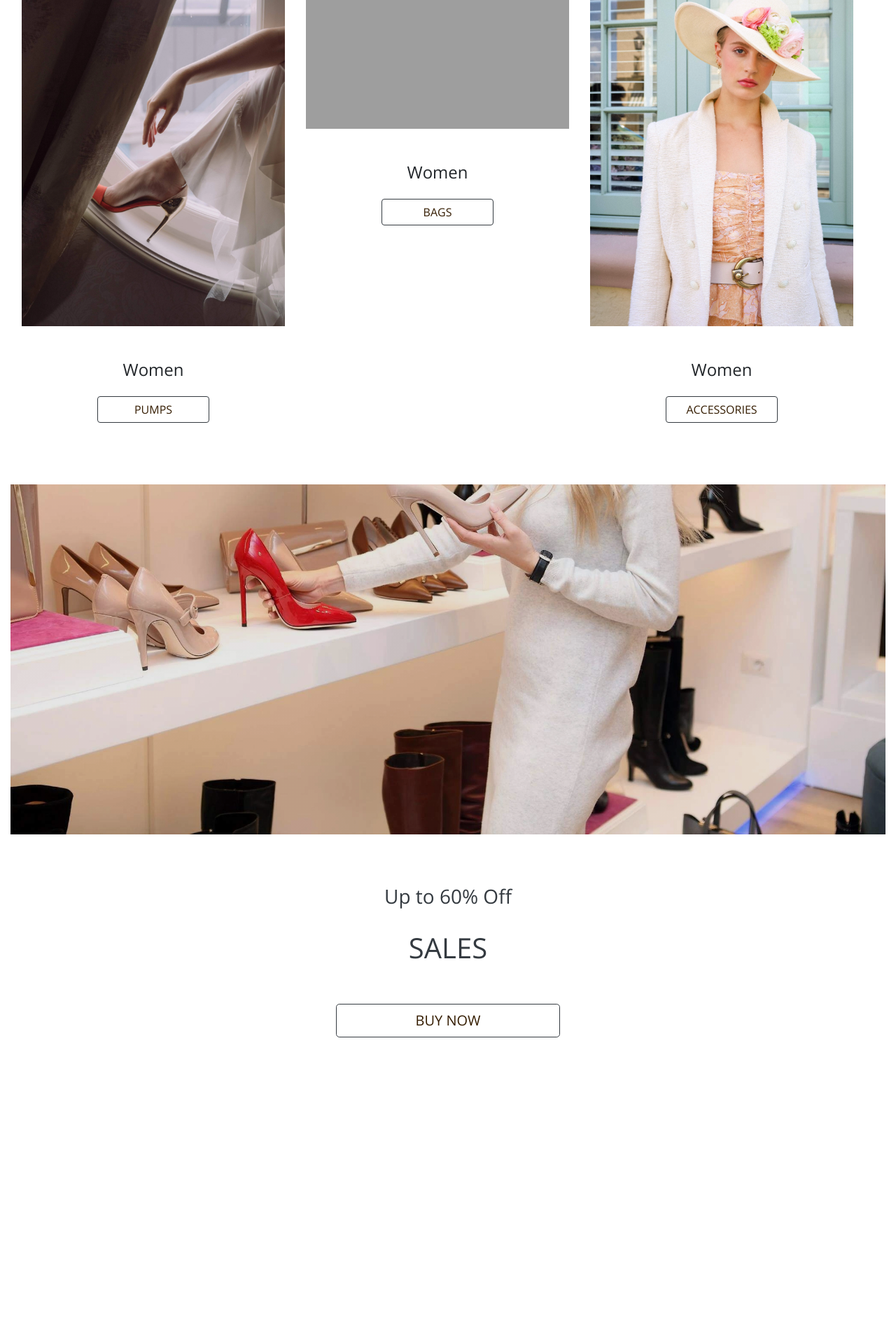
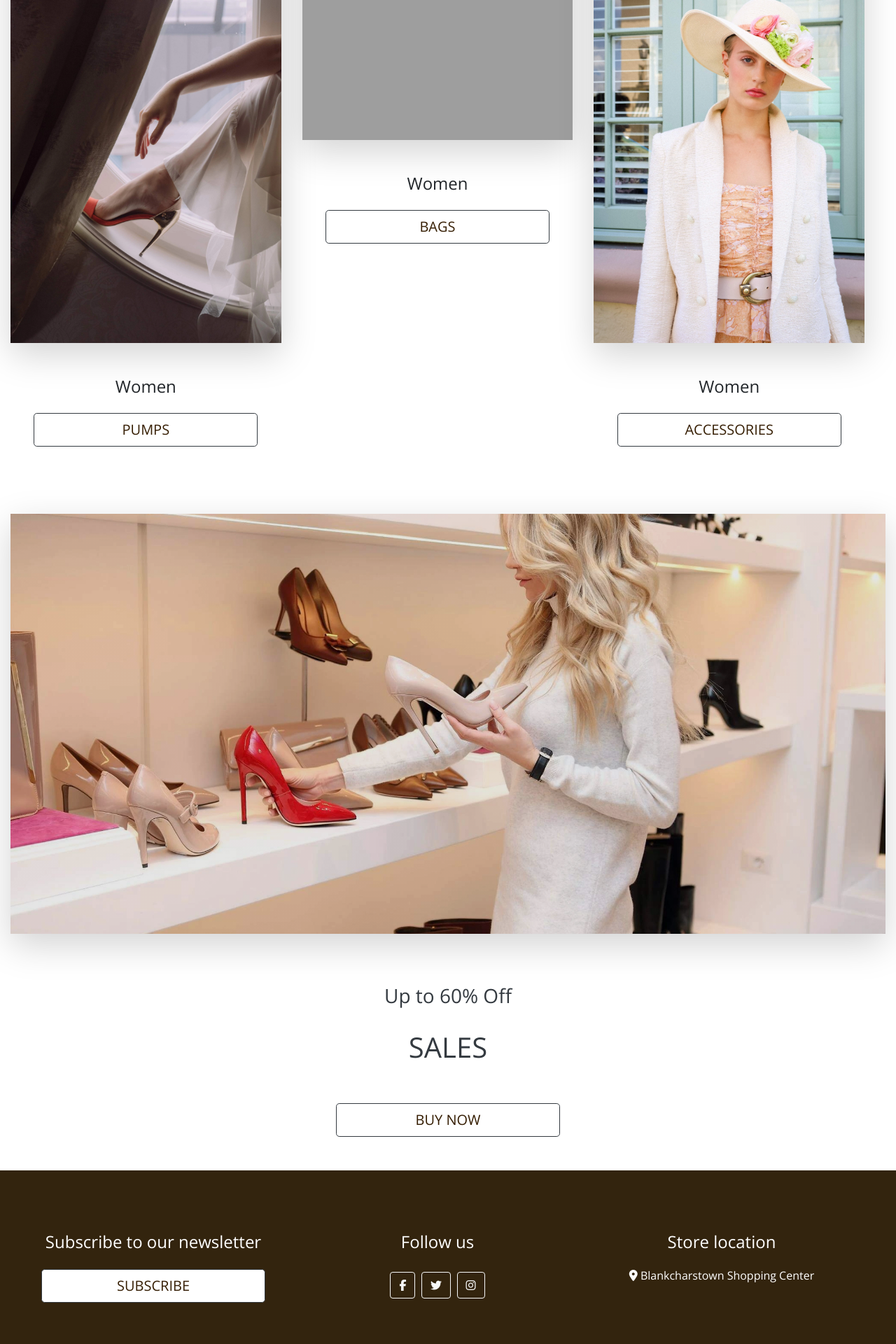
Before and after one commit to fitabigail/Madame-Musette, a Django app: page / in a window 1280 px wide. Shown: the part 1440-3360 px from the top of the page at 70% size. Before the commit the page ends 2922 px from the top, so only its background shows below. Run offline with Django 3.2, Linux system fonts and the light colour scheme; some libraries are stand-ins or nearby versions; grey boxes are pictures that could not be loaded.

Commit message:
Add footer with a modal subscription to base.html, and finish the index page template

```diff
--- a/home/templates/home/index.html
+++ b/home/templates/home/index.html
@@ -14,11 +14,12 @@
 
 
 <!-- Background image -->
-<div class="p-5 text-center bg-image banner-image">
-  <div class="mask d-none d-sm-block">
+<div class="p-5 text-center bg-image banner-image shadow-lg">
+  <div class="mask">
     <div class="d-flex justify-content-center align-items-center h-100">
       <div class="text-white hero-text">
-        <h1 class="mb-3">MadameMusette</h1>
+        <h1 class="mb-3 d-none d-sm-block">MadameMusette</h1>
+        <h1 class="mb-3 d-block d-sm-none">MM</h1>
         <a class="btn btn-outline-light btn-lg" href="#!" role="button">Find your perfect shoes</a>
       </div>
     </div>
@@ -29,38 +30,39 @@
 <!--Main page heading-->
 <div class="col12 text-center mt-5">
   <h3 class="text-dark pt-4">New Collection</h3>
-  <h1 class="text-dark pt-4">Spring-Summer 2023</h1>
+  <h1 class="text-dark pt-4 d-none d-sm-block">Spring-Summer 2023</h1>
+  <h1 class="mb-3 d-block d-sm-none">SS-2023</h1>
   <a class="btn btn-outline-dark btn-lg mt-5 discover-btn" href="#!" role="button">Discover</a>
 </div>
 <!--End main heading-->
 
 <!--Three column products section-->
 <div class="container-fluid">
-  <div class="row my-5 w-100 p-3">
+  <div class="row my-5 w-100">
 
-    <div class="col-md-4 my-4">
-      <img src="/media/shoe2.webp" alt="" class="w-100">
-      <div class="col12 text-center mt-5">
+    <div class="col-md-4 my-5">
+      <img src="/media/shoe2.webp" alt="" class="w-100 shadow-lg">
+      <div class="col-12 text-center mt-5">
         <h4 class="my-4">Women</h4>
-        <a href="#" class="btn btn-outline-dark btn-md products-btn">PUMPS</a>
+        <a href="#" class="btn btn-outline-dark btn-lg discover-btn">PUMPS</a>
 
       </div>
     </div>
 
-    <div class="col-md-4 my-4">
-      <img src="/media/purse.webp" alt="" class="w-100">
-      <div class="col12 text-center mt-5">
+    <div class="col-md-4 my-5">
+      <img src="/media/purse.webp" alt="" class="w-100 shadow-lg">
+      <div class="col-12 text-center mt-5">
         <h4 class="my-4">Women</h4>
-        <a href="#" class="btn btn-outline-dark btn-md products-btn">BAGS</a>
+        <a href="#" class="btn btn-outline-dark btn-lg discover-btn">BAGS</a>
 
       </div>
     </div>
 
-    <div class="col-md-4 my-4">
-      <img src="/media/belts1.webp" alt="" class="w-100">
-      <div class="col12 text-center mt-5">
+    <div class="col-md-4 my-5">
+      <img src="/media/belts1.webp" alt="" class="w-100 shadow-lg">
+      <div class="col-12 text-center mt-5">
         <h4 class="my-4">Women</h4>
-        <a href="#" class="btn btn-outline-dark btn-md products-btn">ACCESSORIES</a>
+        <a href="#" class="btn btn-outline-dark btn-lg discover-btn">ACCESSORIES</a>
 
       </div>
     </div>
@@ -71,7 +73,7 @@
 <!--Sales section-->
 
 <div class="container-fluid mb-5">
-<div class="p-5 text-center bg-image sales-image">
+<div class="p-5 text-center bg-image sales-image shadow-lg">
 </div>
 <div class="col12 text-center mt-5">
   <h3 class="text-dark pt-4">Up to 60% Off</h3>
--- a/static/css/base.css
+++ b/static/css/base.css
@@ -5,7 +5,7 @@ html, body {
 /**** Navigation bar ***/
 
 .navbar {
-    font-size: 1rem;
+    font-size: 1.5rem;
     font-family: 'Playfair', sans-serif;
     font-weight: 300;
     letter-spacing: .1rem;
@@ -17,11 +17,11 @@ html, body {
 
 .nav-link:hover{
     color: rgb(53, 29, 2)!important;
-    text-shadow: 0 .2rem .2rem rgba(0, 0, 0, 0.4);
+    text-shadow: 0 .1rem .1rem rgba(0, 0, 0, 0.4);
     z-index: 1;
     }
 
-/*** Headergradient color ***/
+/*** Header gradient color ***/
 
 .gradient-custom {
     background: rgb(36,19,0);
@@ -56,19 +56,20 @@ html, body {
 }
 
 .hero-text h1{
-font-size: 2.8rem;
-text-shadow: .1rem .1rem .3rem rgba(0, 0, 0, 1);
+    font-size: 2.8rem;
+    text-shadow: .1rem .1rem .3rem rgba(0, 0, 0, 1);
 }
 
-/***Main Heading Section**/
+/* ---- Main Heading Section ---- */
 
-.discover-btn{
+.btn.discover-btn{
     width: 20rem;
     color:rgb(53, 29, 2)!important;
     background-color: #fff;
+    text-transform: uppercase;
 }
 
-.discover-btn:hover{
+a.discover-btn:hover{
     background: rgb(36,19,0);
     background: -moz-linear-gradient(90deg, rgba(36,19,0,1) 0%, rgba(245,183,95,1) 35%, rgba(199,164,116,1) 100%);
     background: -webkit-linear-gradient(90deg, rgba(36,19,0,1) 0%, rgba(245,183,95,1) 35%, rgba(199,164,116,1) 100%);
@@ -78,29 +79,16 @@ text-shadow: .1rem .1rem .3rem rgba(0, 0, 0, 1);
     }
 
 /***Section three columns**/
-.products-btn{
-    width: 10rem;
-    color:rgb(53, 29, 2)!important;
-    background-color: #fff;
-}
 
-.products-btn:hover{
-    background: rgb(36,19,0);
-    background: -moz-linear-gradient(90deg, rgba(36,19,0,1) 0%, rgba(245,183,95,1) 35%, rgba(199,164,116,1) 100%);
-    background: -webkit-linear-gradient(90deg, rgba(36,19,0,1) 0%, rgba(245,183,95,1) 35%, rgba(199,164,116,1) 100%);
-    background: linear-gradient(90deg, rgba(36,19,0,1) 0%, rgba(245,183,95,1) 35%, rgba(199,164,116,1) 100%);
-    filter: progid:DXImageTransform.Microsoft.gradient(startColorstr="#241300",endColorstr="#c7a474",GradientType=1);
-    color:#fff;
-    }
 
 /***Section Sales***/
 
 .sales-image {
     background-image:linear-gradient(rgba(0,0,0,0.1),rgba(0,0,0,0.1)), url('/media/sales-background.webp');
     background-size: cover;
-    background-position: center bottom;
+    background-position: center center;
     background-repeat: no-repeat;
-    height: 500px;
+    height: 600px;
 
 }
 
@@ -231,7 +219,39 @@ text-shadow: .1rem .1rem .3rem rgba(0, 0, 0, 1);
     background: #3a3a3a;
 }
 
+/* ---- Footer ----*/
 
+.footer {
+    background-color: #33240e!important;
+    color:#fff;
+    font-size: 2px;
+}
+
+/* ------ Subscribe footer modal ---*/
+#myModal{
+    color: #000;
+
+}
+
+.modal-header{
+    color: #fff;
+}
+
+.modal-body{
+    text-align: center;
+    margin: auto;
+    font-size: 1.2rem;
+}
+
+a:link{
+    text-decoration: none;
+}
+#store-location:hover{
+    color: rgb(172, 134, 90)!important;
+    text-shadow: 0 .2rem .2rem rgba(0, 0, 0, 0.4);
+    z-index: 1;
+
+}
 
 /* -------------------------------- Media Queries */
 
--- a/templates/base.html
+++ b/templates/base.html
@@ -109,9 +109,9 @@
     </div>
     <div id="delivery-banner" class="row text-center">
       <div class="col bg-black text-white">
-          <h4 class="logo-font my-1">Free delivery on orders over ${{ free_shipping_threshold }}!</h4>
+        <h4 class="logo-font my-1">Free delivery on orders over ${{ free_shipping_threshold }}!</h4>
       </div>
-  </div>
+    </div>
   </header>
 
   {% if messages %}
@@ -142,6 +142,113 @@
 
   </div>
 
+  <footer class="footer bg-dark">
+    <div class="container-fluid">
+      <div class="row my-5 w-100 p-3">
+        <!-- Subscription-->
+        <div class="col-md-4 my-4">
+          <div class="col-12 text-center mt-5">
+            <h4 class="my-4">Subscribe to our newsletter</h4>
+            <!-- Button to Open the Modal -->
+            <button type="button" class="btn btn-outline-dark btn-lg discover-btn" data-toggle="modal"
+              data-target="#myModal">
+              Subscribe
+            </button>
+            <!-- The Modal -->
+            <div class="modal" id="myModal">
+              <div class="modal-dialog modal-lg">
+                <div class="modal-content">
+
+                  <!-- Modal Header -->
+                  <div class="modal-header gradient-custom">
+                    <h4 class="modal-title pl-5">You are not subscribe to ours newsletter?</h4>
+                    <button type="button" class="close" data-dismiss="modal">&times;</button>
+                  </div>
+
+                  <!-- Modal body -->
+                  <div class="modal-body">
+                    <div class="row">
+                      <div class="col-sm mt-5 p-5">
+                        <p class="d-none d-sm-block"><strong>Subscribe now</strong> and you will join the MadameMusette family! You will find out
+                          among the first all
+                          the news,
+                          news about the promotional campaigns and, from time to time, you will have
+                          <strong>personalized surprises</strong>
+                          !</p>
+                        <div class="form-group form-control-inline mt-5">
+
+                          <input type="text" class="form-control form-control-md" id="firstname"
+                            placeholder="First Name">
+                        </div>
+                        <div class="form-group">
+
+                          <input type="text" class="form-control form-control-md" id="lastname" placeholder="Last Name">
+                        </div>
+                        <div class="form-group">
+
+                          <input type="text" class="form-control form-control-md" id="email" placeholder="Your Email">
+                        </div>
+                      </div>
+                      <div class="col-sm">
+                        <img src="/media/modal-shoes.png" alt="high heels" width="300" height="300">
+                      </div>
+                    </div>
+                  </div>
+
+                  <!-- Modal footer -->
+                  <div class="modal-footer gradient-custom">
+                    <button type="button" class="btn btn-outline-dark btn-md products-btn"
+                      data-dismiss="modal">Subscribe</button>
+                  </div>
+
+                </div>
+              </div>
+            </div>
+
+          </div>
+        </div>
+        <!--End Subscription-->
+        <!-- Section: Social media -->
+        <div class="col-md-4 my-4">
+          <div class="col-12 text-center mt-5">
+            <h4 class="my-4">Follow us</h4>
+            <div class="social text-white">
+
+              <!-- social icons copied from https://mdbootstrap.com/docs/standard/extended/social-media-icons-footer/ -->
+
+              <section class="mb-4">
+                <!-- Facebook -->
+                <a class="btn btn-outline-light btn-floating m-1" href="#!" role="button"><i
+                    class="fab fa-facebook-f"></i></a>
+                <!-- Twitter -->
+                <a class="btn btn-outline-light btn-floating m-1" href="#!" role="button"><i
+                    class="fab fa-twitter"></i></a>
+                <!-- Instagram -->
+                <a class="btn btn-outline-light btn-floating m-1" href="#!" role="button"><i
+                    class="fab fa-instagram"></i></a>
+
+            </div>
+
+
+          </div>
+        </div>
+        <!-- End Social media -->
+
+        <!--Store Location-->
+        <div class="col-md-4 my-4">
+          <div class="col-12 text-center mt-5">
+            <h4 class="my-4">Store location</h4>
+            <a
+              href="https://www.google.com/maps/place/Blanchardstown+Centre/@53.3931251,-6.3983277,14.75z/data=!4m6!3m5!1s0x48670d50e9317be7:0x1ef966973dd6d646!8m2!3d53.3918686!4d-6.3910117!16s%2Fm%2F05qb9zy">
+              <h6 class="text-white" id="store-location"><i class="fas fa-map-marker-alt"></i> Blankcharstown Shopping
+                Center</h6>
+            </a>
+          </div>
+        </div>
+        <!--End Store Location-->
+      </div>
+    </div>
+  </footer>
 
 </body>
 
```
Also changed, not shown: static/js/app.js (+0 -13 lines), README.md, media/modal-shoes.png (added).
